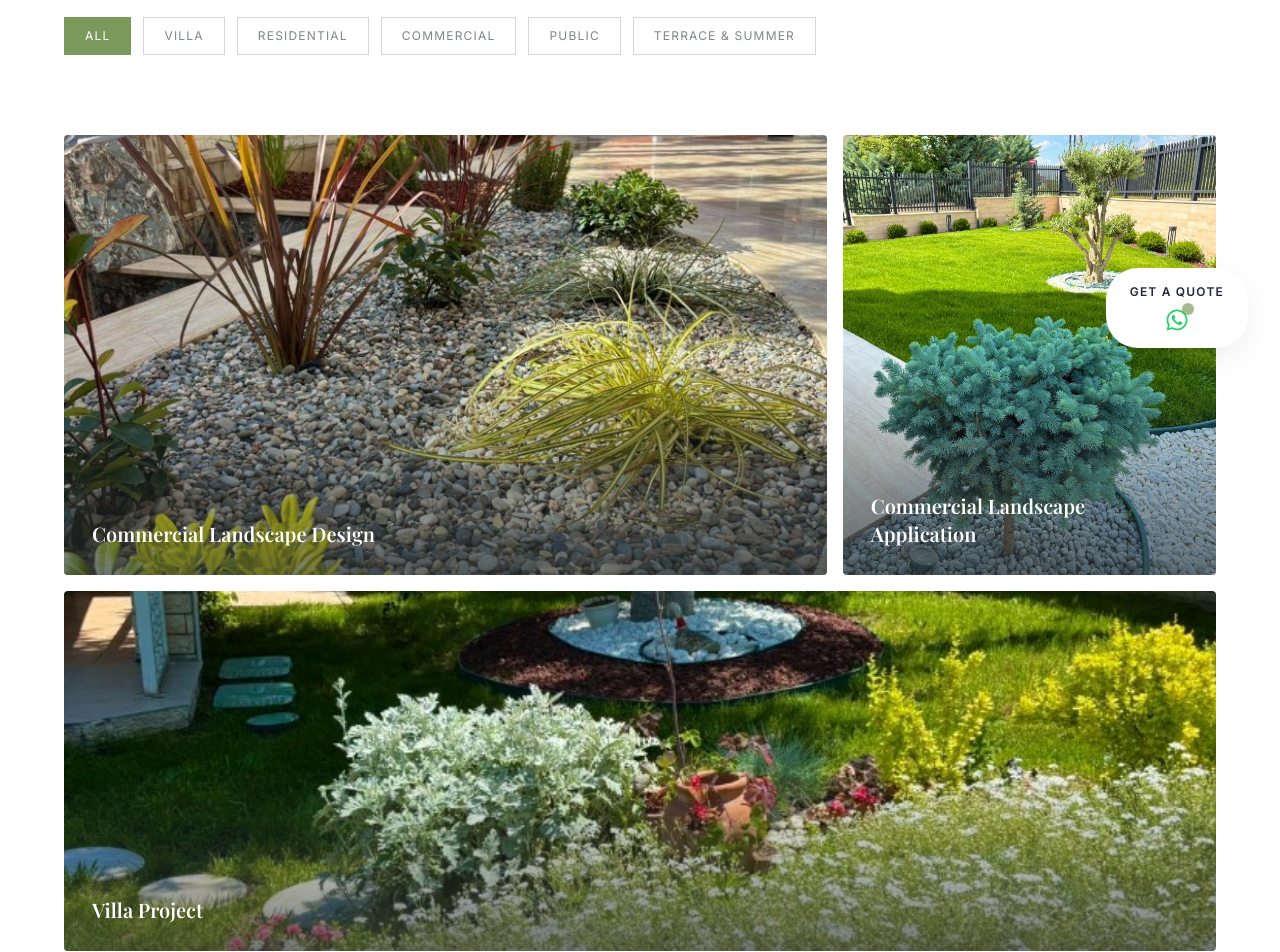
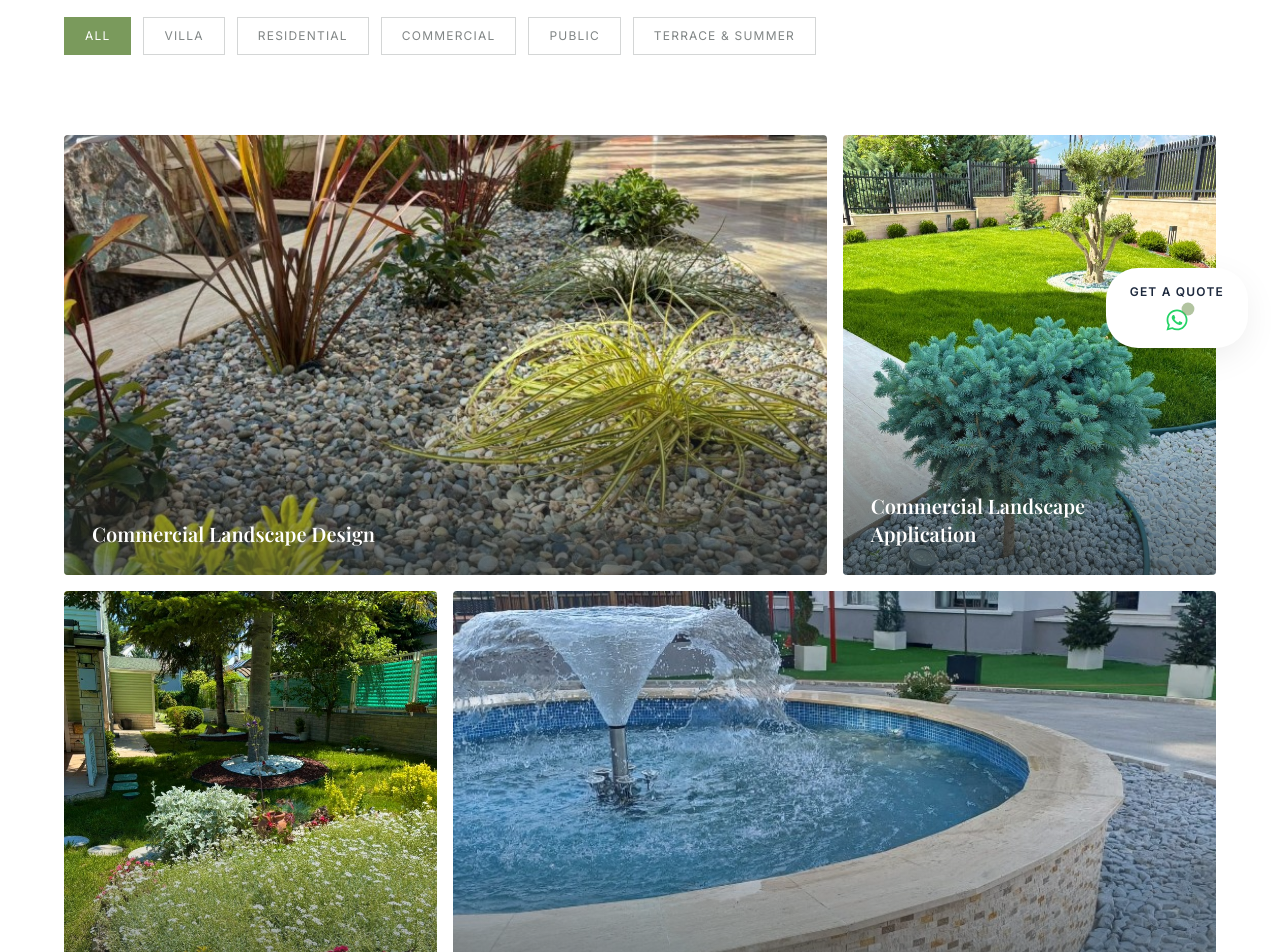
Before and after one commit to emrekesimemre/bay_peyzaj, a Next.js app: page /en/projeler in a window 1280 px wide. Shown: the part 420-1372 px from the top of the page. Built offline with nearby package versions, Linux system fonts and the light colour scheme; a web font is replaced by a local one.

Commit message:
Add new project images and implement asymmetric grid layout in ProjectsGrid component for enhanced visual presentation.

```diff
--- a/src/components/sections/ProjectsGrid.tsx
+++ b/src/components/sections/ProjectsGrid.tsx
@@ -83,6 +83,22 @@ function GalleryPhoto({
   );
 }
 
+/**
+ * Asimetrik span deseni (3-sütun grid):
+ * index % 4 === 0  → col-span-2  (geniş sol)
+ * index % 4 === 1  → col-span-1  (dar sağ)
+ * index % 4 === 2  → col-span-1  (dar sol)
+ * index % 4 === 3  → col-span-2  (geniş sağ)
+ * Tek kalan eleman → col-span-3  (tam genişlik)
+ */
+function getColSpan(index: number, total: number): string {
+  // Son eleman ve sayı teke kalırsa tam genişlik
+  if (index === total - 1 && total % 2 !== 0) return "md:col-span-3";
+  const pos = index % 4;
+  if (pos === 0 || pos === 3) return "md:col-span-2";
+  return "md:col-span-1";
+}
+
 function GalleryGrid({
   filtered,
   onPhotoClick,
@@ -125,13 +141,12 @@ function GalleryGrid({
     );
   }
 
-  if (filtered.length === 2) {
   return (
     <motion.div
       initial={{ opacity: 0 }}
       animate={{ opacity: 1 }}
       exit={{ opacity: 0 }}
-        className="grid grid-cols-1 md:grid-cols-2 gap-3 md:gap-4"
+      className="grid grid-cols-1 md:grid-cols-3 gap-3 md:gap-4"
     >
       {filtered.map((p, i) => (
         <GalleryPhoto
@@ -140,45 +155,10 @@ function GalleryGrid({
           alt={p.images[0].alt}
           title={p.title}
           index={i}
-            className="h-[75vw] md:h-[58vh]"
+          className={`${getColSpan(i, filtered.length)} h-[75vw] md:h-[55vh]`}
           onClick={() => onPhotoClick(p.images, 0)}
         />
       ))}
-      </motion.div>
-    );
-  }
-
-  return (
-    <motion.div
-      initial={{ opacity: 0 }}
-      animate={{ opacity: 1 }}
-      exit={{ opacity: 0 }}
-      className="grid grid-cols-1 md:grid-cols-3 gap-3 md:gap-4"
-    >
-      <GalleryPhoto
-        src={filtered[0].images[0].url}
-        alt={filtered[0].images[0].alt}
-        title={filtered[0].title}
-        index={0}
-        className="md:col-span-2 h-[75vw] md:h-[55vh]"
-        onClick={() => onPhotoClick(filtered[0].images, 0)}
-      />
-      <GalleryPhoto
-        src={filtered[1].images[0].url}
-        alt={filtered[1].images[0].alt}
-        title={filtered[1].title}
-        index={1}
-        className="md:col-span-1 h-[75vw] md:h-[55vh]"
-        onClick={() => onPhotoClick(filtered[1].images, 0)}
-      />
-      <GalleryPhoto
-        src={filtered[2].images[0].url}
-        alt={filtered[2].images[0].alt}
-        title={filtered[2].title}
-        index={2}
-        className="md:col-span-3 h-[60vw] md:h-[45vh]"
-        onClick={() => onPhotoClick(filtered[2].images, 0)}
-      />
     </motion.div>
   );
 }
--- a/src/data/projects.ts
+++ b/src/data/projects.ts
@@ -139,6 +139,56 @@ export const projectsData: BilingualProject[] = [
       },
     ],
   },
+  {
+    id: "site-peyzaj-01",
+    title: {
+      tr: "Site Projesi",
+      en: "Residential Complex Project",
+    },
+    description: {
+      tr: "Rezidans sitesi ortak alanının çevre düzenlemesi. Doğal çakıl taşı kaplama, mozaik detaylar ve yeşil bitkilerle hayat bulan ferah bir dış mekân peyzajı.",
+      en: "Landscape design for the common area of a residential complex. An airy outdoor arrangement brought to life with natural pebble paving, mosaic details, and lush greenery.",
+    },
+    category: "rezidans",
+    location: "Ankara",
+    year: 2025,
+    featured: true,
+    images: [
+      {
+        url: "/images/projects/proje-04.jpg",
+        orientation: "landscape",
+        alt: {
+          tr: "Site Peyzaj — Taş Mozaik Çeşme",
+          en: "Residential Landscape — Stone Mosaic Fountain",
+        },
+      },
+    ],
+  },
+  {
+    id: "site-peyzaj-02",
+    title: {
+      tr: "Site Ortak Alan Peyzajı",
+      en: "Residential Common Area Landscaping",
+    },
+    description: {
+      tr: "Yapay çim zemin, beyaz küp saksılar içinde servi ağaçları ve oturma alanlarıyla düzenlenen rezidans site bahçesi. Ahşap çardak ve dekoratif sınır taşlarıyla tamamlanan ferah dış mekân tasarımı.",
+      en: "A residential complex garden arranged with artificial turf, cypress trees in white cubic planters, and seating areas. An airy outdoor design completed with a wooden gazebo and decorative border stones.",
+    },
+    category: "rezidans",
+    location: "Ankara",
+    year: 2025,
+    featured: true,
+    images: [
+      {
+        url: "/images/projects/proje-05.jpg",
+        orientation: "landscape",
+        alt: {
+          tr: "Site Peyzaj — Yapay Çim ve Servi Ağaçları",
+          en: "Residential Landscape — Artificial Turf and Cypress Trees",
+        },
+      },
+    ],
+  },
 ];
 
 export function getProjects(locale: Locale): Project[] {
```
Also changed, not shown: public/images/projects/proje-04.jpg (added), public/images/projects/proje-05.jpg (added). Lines whose indentation alone changed are shown as unchanged.
